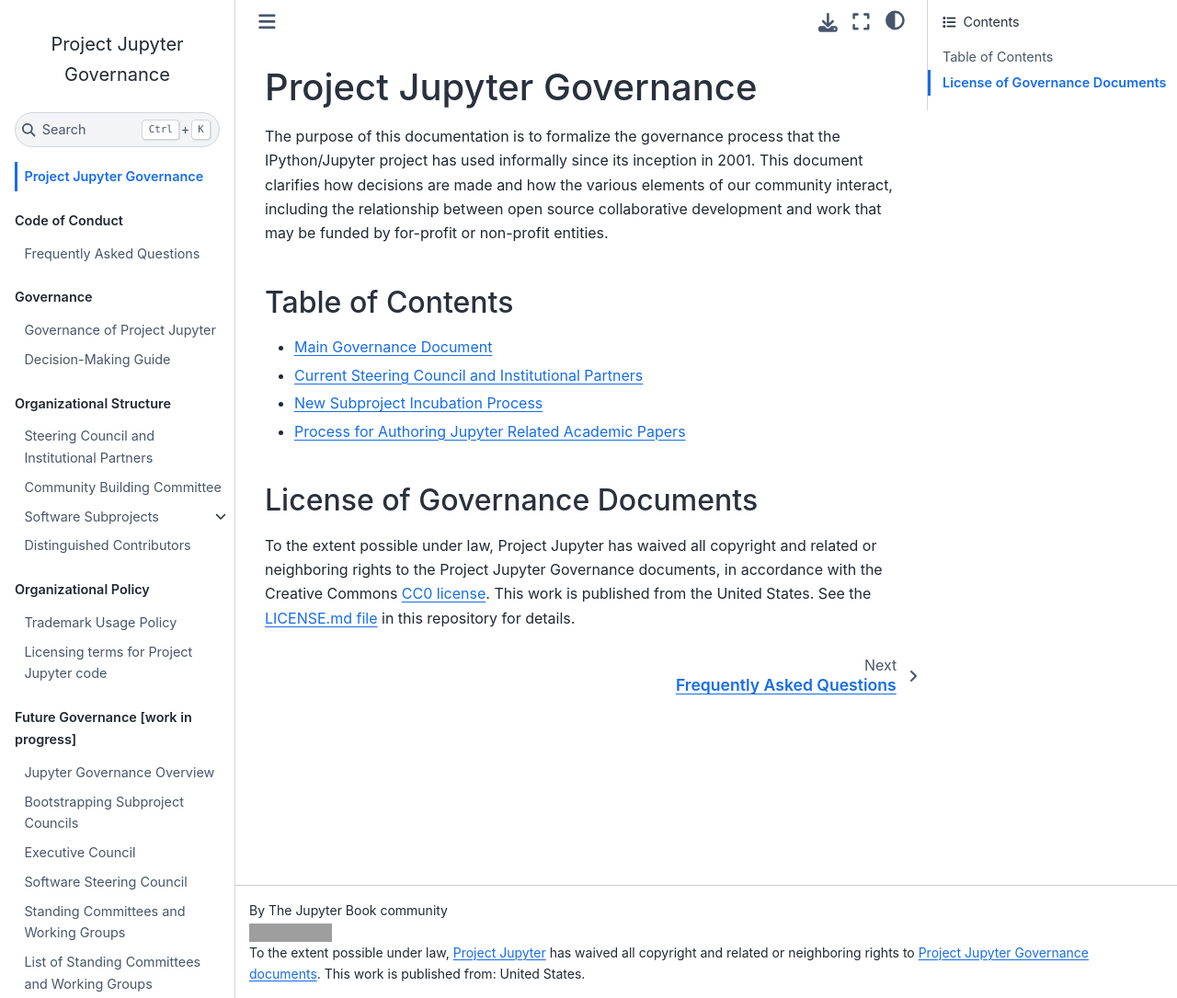
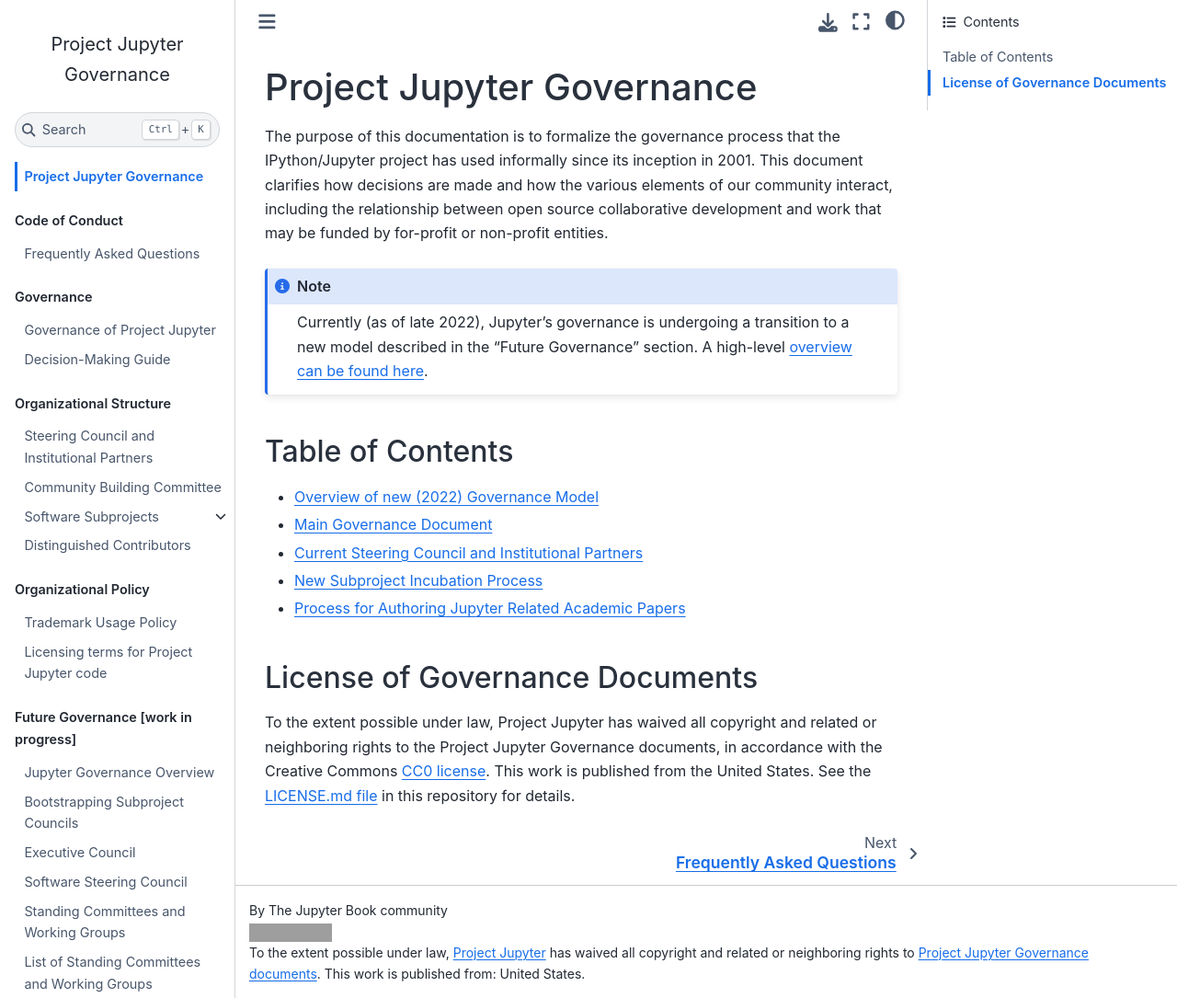
Before and after one commit to jupyter/governance, a Jupyter Book: the page built from intro.md, in a window 1280 px wide and 1085 px high. Shown: the whole window at 92% size. Built offline with Jupyter Book 1.0.4 settings and Sphinx 7.4.7 and the Sphinx Book theme 1.1.4, drawn with Linux system fonts in a browser that asks for light colours; pages that are not in the unit, such as notebooks, are missing from menus; grey boxes are pictures that could not be loaded.

Commit message:
Add links/info about new gov overview to main landing page.

````diff
--- a/intro.md
+++ b/intro.md
@@ -6,8 +6,13 @@
 of our community interact, including the relationship between open source
 collaborative development and work that may be funded by for-profit or non-profit entities.
 
+```{note}
+Currently (as of late 2022), Jupyter's governance is undergoing a transition to a new model described in the "Future Governance" section. A high-level [overview can be found here](overview.md).
+```
+
 ## Table of Contents
 
+* [Overview of new (2022) Governance Model](overview.md)
 * [Main Governance Document](governance.md)
 * [Current Steering Council and Institutional Partners](people.md)
 * [New Subproject Incubation Process](newsubprojects.md)
````
